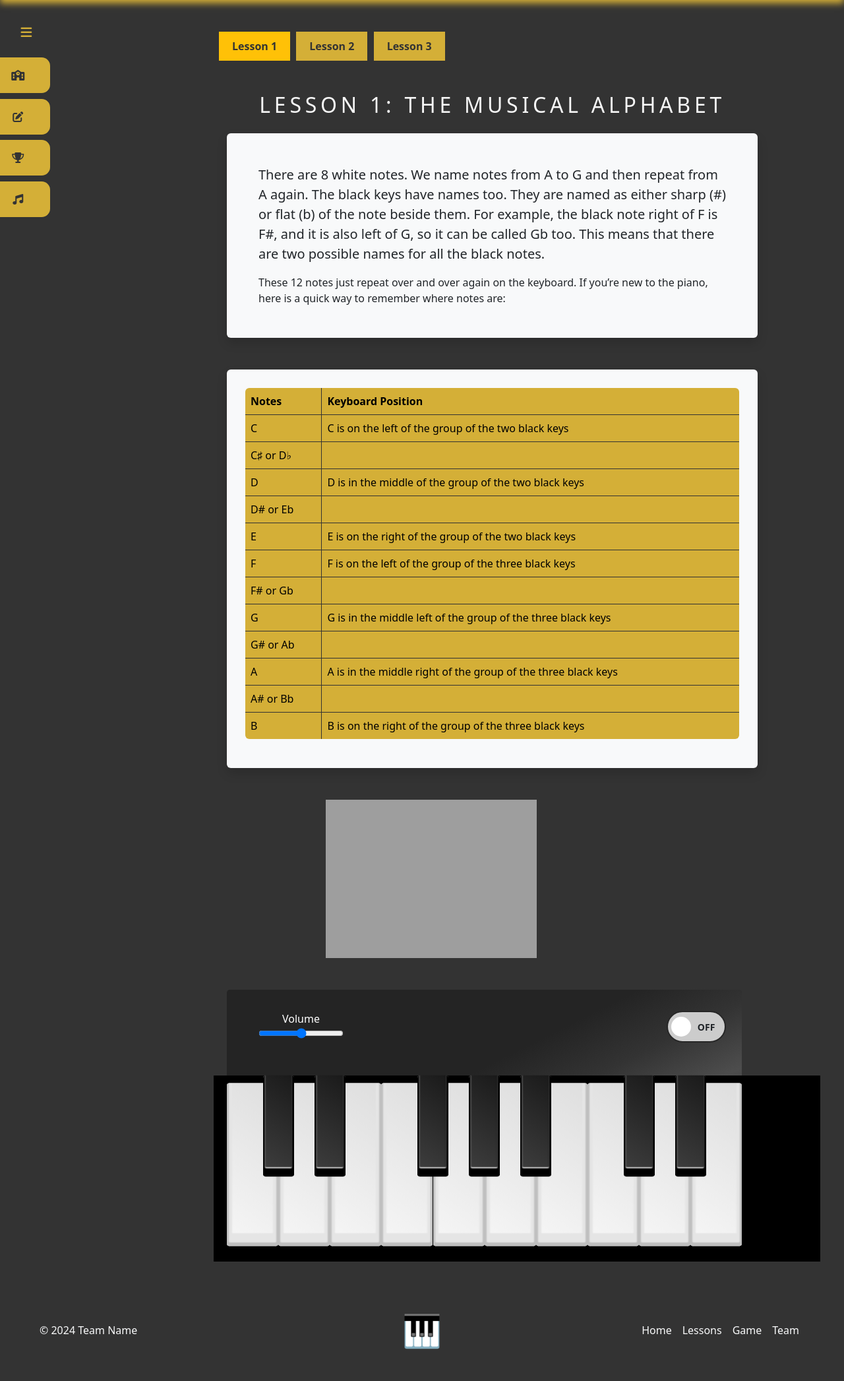
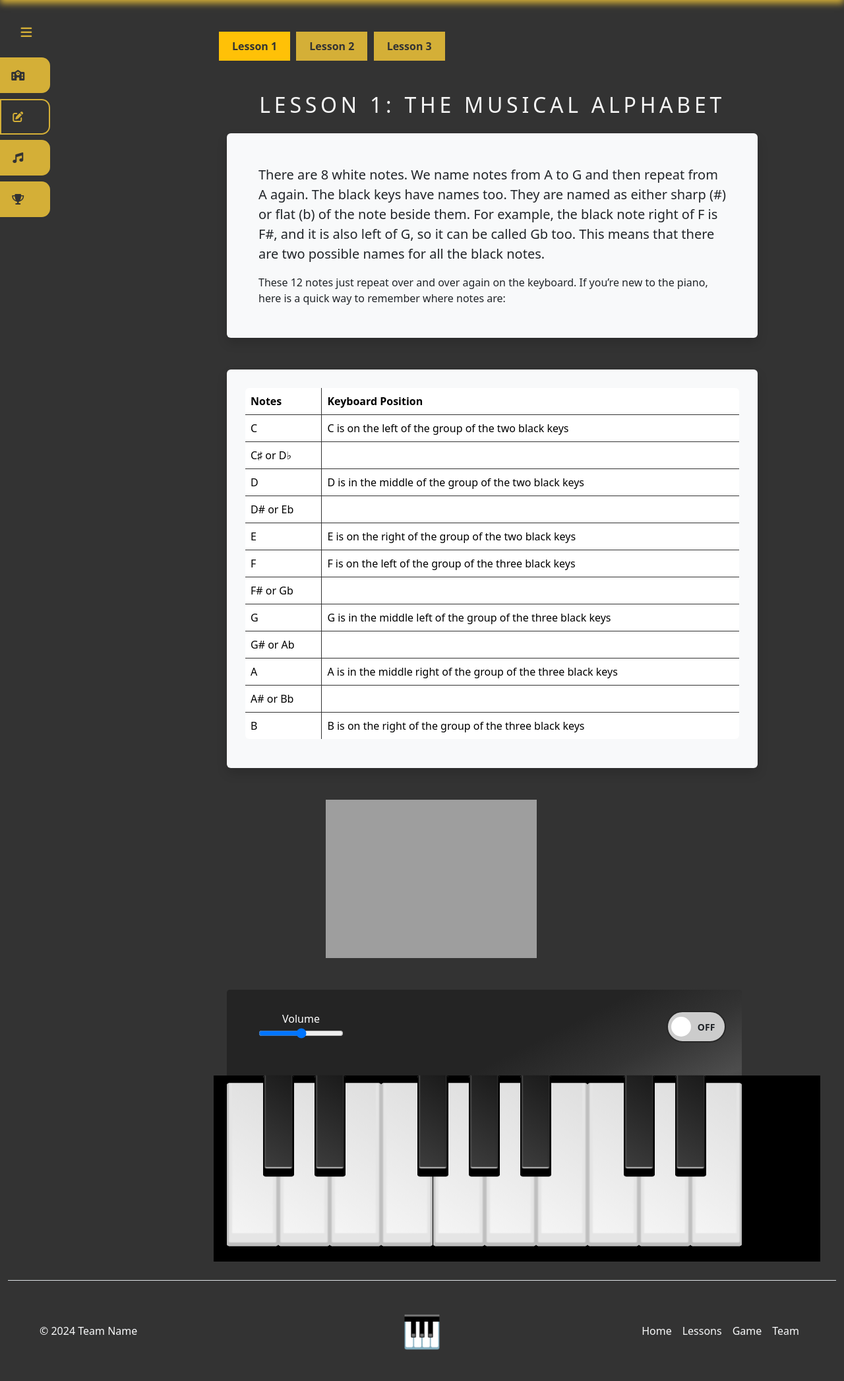
Before and after one commit to viktor-codes/classical_music_hackathon, a Django app: page /lessons/lessons/ in a window 1280 px wide. Shown: the part 98-2191 px from the top of the page at 66% size. Before the commit the page ends 2143 px from the top, so only its background shows below. Run offline with Django 5.2, Linux system fonts and the light colour scheme; style sheets or scripts are compiled from the project's sources; some libraries are stand-ins or nearby versions; grey boxes are pictures that could not be loaded.

Commit message:
Fixed some css

```diff
--- a/static/css/challenge.css
+++ b/static/css/challenge.css
@@ -37,11 +37,11 @@
     background: blue!important;
 }
 
-table {
+.table {
     border: 4px solid var(--background)!important;
     border-radius: 10px!important;
     overflow: hidden;
 }
-th, td {
+.th, td {
     background-color: var(--primary)!important;
 }
--- a/static/css/lessons.css
+++ b/static/css/lessons.css
@@ -40,6 +40,12 @@ h1 {
 .sidebar a {
     width: 100%;
     background-color: var(--primary);
+}
+
+.sidebar .disabled a {
+    background-color: var(--background);
+    color: var(--primary);
+    border: 2px solid var(--primary);
 }
 
 .sidebar.active ~ .main-content {
@@ -97,6 +103,7 @@ h1 {
     border: 2px solid var(--primary);
     color: var(--primary);
 }
+
 .sidebar ul li a i {
     min-width: 50px;
     text-align: center;
@@ -166,3 +173,7 @@ h1 {
 .highlight {
     background-color: #ffc107; /* Highlight color for piano keys */
 }
+
+.lesson-td {
+    background-color: #fff!important;
+}
--- a/templates/footer.html
+++ b/templates/footer.html
@@ -8,7 +8,7 @@
 
 		<ul class="nav col-md-4 justify-content-end">
 		  <li class="nav-item"><a href="{% url 'home' %}" class="nav-link px-2 text-light" contenteditable="false" style="cursor: pointer;">Home</a></li>
-		  <li class="nav-item"><a href="{% url 'challenge' %}" class="nav-link px-2 text-light" contenteditable="false" style="cursor: pointer;">Lessons</a></li>
+		  <li class="nav-item"><a href="{% url 'lessons' %}" class="nav-link px-2 text-light" contenteditable="false" style="cursor: pointer;">Lessons</a></li>
 		  <li class="nav-item"><a href="{% url 'challenge' %}" class="nav-link px-2 text-light" contenteditable="false" style="cursor: pointer;">Game</a></li>
 		  <li class="nav-item"><a href="{% url 'team' %}" class="nav-link px-2 text-light" contenteditable="false" style="cursor: pointer;">Team</a></li>
 		  {% if user.is_authenticated %}
--- a/templates/highscores.html
+++ b/templates/highscores.html
@@ -10,8 +10,8 @@
                 <table class="table table-striped">
                     <thead>
                         <tr>
-                            <th>#</th>
-                            <th>Score</th>
+                            <th class="th">#</th>
+                            <th class="th">Score</th>
                         </tr>
                     </thead>
                     <tbody id="scoreTableBody">
--- a/templates/lessons.html
+++ b/templates/lessons.html
@@ -10,35 +10,35 @@
           </div>
           <ul>
             <li>
-              <a href="#">
+              <a href="#h1">
                 <i class="fa-solid fa-school"></i>
                 <span class="lesson-item">Learn</span>
               </a>
               <span class="tooltip">Learn</span>
             </li>
 
-            <li>
+            <li class="disabled">
               <a href="#">
                 <i class="fa-solid fa-pen-to-square"></i>
                 <span class="lesson-item">Practice</span>
               </a>
-              <span class="tooltip">Practice</span>
+              <span class="tooltip">Coming Soon</span>
             </li>
 
             <li>
-              <a href="#">
-                <i class="fa-solid fa-trophy"></i>
-                <span class="lesson-item">Challenge</span>
-              </a>
-              <span class="tooltip">Challenge</span>
-            </li>
-
-            <li>
-              <a href="#">
+              <a href="#piano">
                 <i class="fa-solid fa-music"></i>
                 <span class="lesson-item">Play</span>
               </a>
               <span class="tooltip">Play</span>
+            </li>
+
+            <li>
+              <a href="{% url 'challenge' %}">
+                <i class="fa-solid fa-trophy"></i>
+                <span class="lesson-item">Game</span>
+              </a>
+              <span class="tooltip">Game</span>
             </li>
           </ul>
         </div>
@@ -77,52 +77,52 @@
                 </thead>
                 <tbody>
                   <tr>
-                    <td>C</td>
-                    <td>C is on the left of the group of the two black keys</td>
+                    <td class="lesson-td">C</td>
+                    <td class="lesson-td">C is on the left of the group of the two black keys</td>
                   </tr>
                   <tr>
-                    <td>C♯ or D♭</td>
-                    <td></td>
+                    <td class="lesson-td">C♯ or D♭</td>
+                    <td class="lesson-td"></td>
                   </tr>
                   <tr>
-                    <td>D</td>
-                    <td>D is in the middle of the group of the two black keys</td>
+                    <td class="lesson-td">D</td>
+                    <td class="lesson-td">D is in the middle of the group of the two black keys</td>
                   </tr>
                   <tr>
-                    <td>D# or Eb</td>
-                    <td></td>
+                    <td class="lesson-td">D# or Eb</td>
+                    <td class="lesson-td"></td>
                   </tr>
                   <tr>
-                    <td>E</td>
-                    <td>E is on the right of the group of the two black keys</td>
+                    <td class="lesson-td">E</td>
+                    <td class="lesson-td">E is on the right of the group of the two black keys</td>
                   </tr>
                   <tr>
-                    <td>F</td>
-                    <td>F is on the left of the group of the three black keys</td>
+                    <td class="lesson-td">F</td>
+                    <td class="lesson-td">F is on the left of the group of the three black keys</td>
                   </tr>
                   <tr>
-                    <td>F# or Gb</td>
-                    <td></td>
+                    <td class="lesson-td">F# or Gb</td>
+                    <td class="lesson-td"></td>
                   </tr>
                   <tr>
-                    <td>G</td>
-                    <td>G is in the middle left of the group of the three black keys</td>
+                    <td class="lesson-td">G</td>
+                    <td class="lesson-td">G is in the middle left of the group of the three black keys</td>
                   </tr>
                   <tr>
-                    <td>G# or Ab</td>
-                    <td></td>
+                    <td class="lesson-td">G# or Ab</td>
+                    <td class="lesson-td"></td>
                   </tr>
                   <tr>
-                    <td>A</td>
-                    <td>A is in the middle right of the group of the three black keys</td>
+                    <td class="lesson-td">A</td>
+                    <td class="lesson-td">A is in the middle right of the group of the three black keys</td>
                   </tr>
                   <tr>
-                    <td>A# or Bb</td>
-                    <td></td>
+                    <td class="lesson-td">A# or Bb</td>
+                    <td class="lesson-td"></td>
                   </tr>
                   <tr>
-                    <td>B</td>
-                    <td>B is on the right of the group of the three black keys</td>
+                    <td class="lesson-td">B</td>
+                    <td class="lesson-td">B is on the right of the group of the three black keys</td>
                   </tr>
                 </tbody>
               </table>
@@ -141,8 +141,11 @@
             <h1>Lesson 3: Chords</h1>
             <img src="{% static 'images/chords.webp' %}" class="mt-5" alt="piano chords" width="800" height="300">
         </div>
-        {% include 'piano.html' %}
+        <div id="piano">
+          {% include 'piano.html' %}
+        </div>
       </div>
     </div>
 
+{% block footertop %}<footer class="border-top">{% endblock footertop %}
 {% endblock %}
```
Also changed, not shown: templates/hero.html (added).
